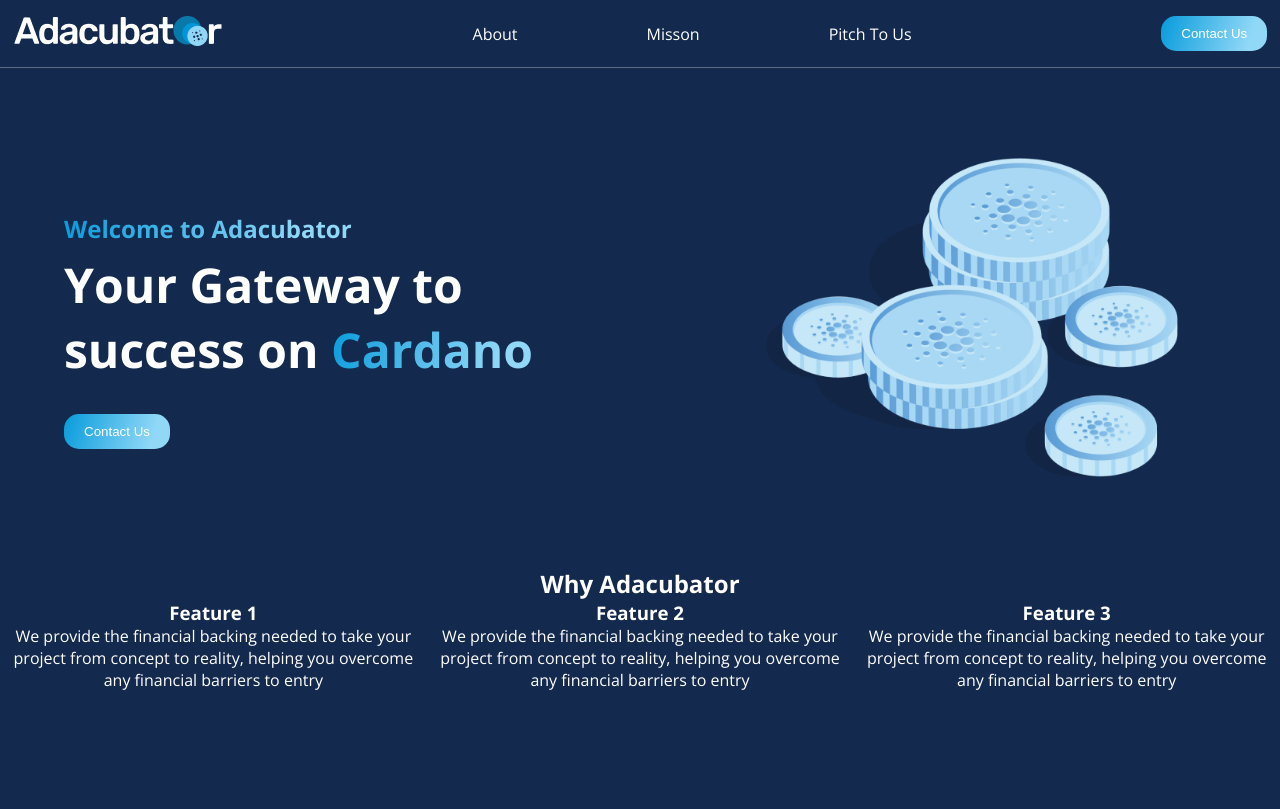
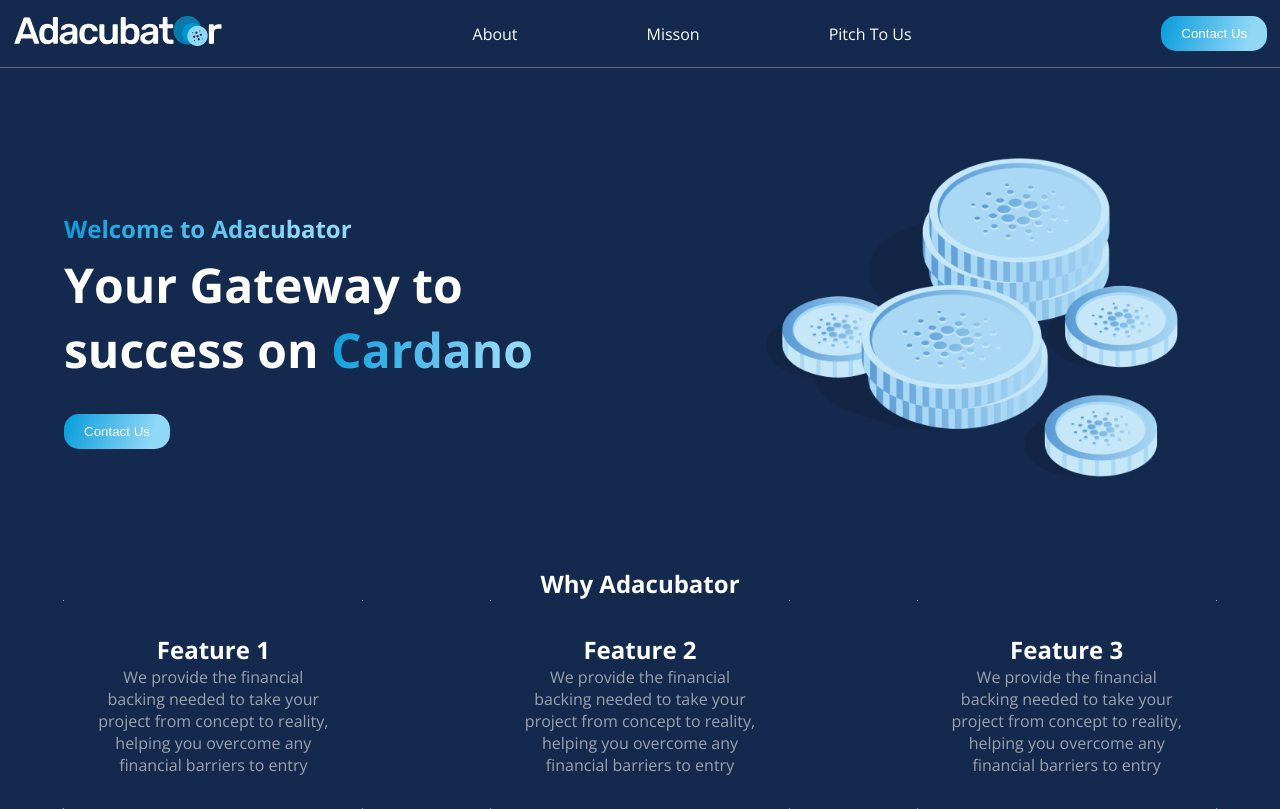
Before and after one commit to HectorGitt/adacubator, a Next.js app: page / in a window 1280 px wide. Built offline with nearby package versions, Linux system fonts and the light colour scheme.

Commit message:
added card layout

```diff
--- a/src/app/components/Card.jsx
+++ b/src/app/components/Card.jsx
@@ -13,5 +13,19 @@
 export default Card
 
 const CardCont = styled.div`
+    display: flex;
+    flex-direction: column;
+    align-items: center;
+    border: 1px solid;
+    padding: 2rem;
+    max-width: 300px;
 
+    border-image: linear-gradient(107.64deg, #0098DA -4.02%, #91D8F7 82.79%);
+    background: transparent;
+    h3 {
+        font-size: 1.5rem;
+    }
+    p {
+        color: #c0c0c0cd;
+    }
 `
```
